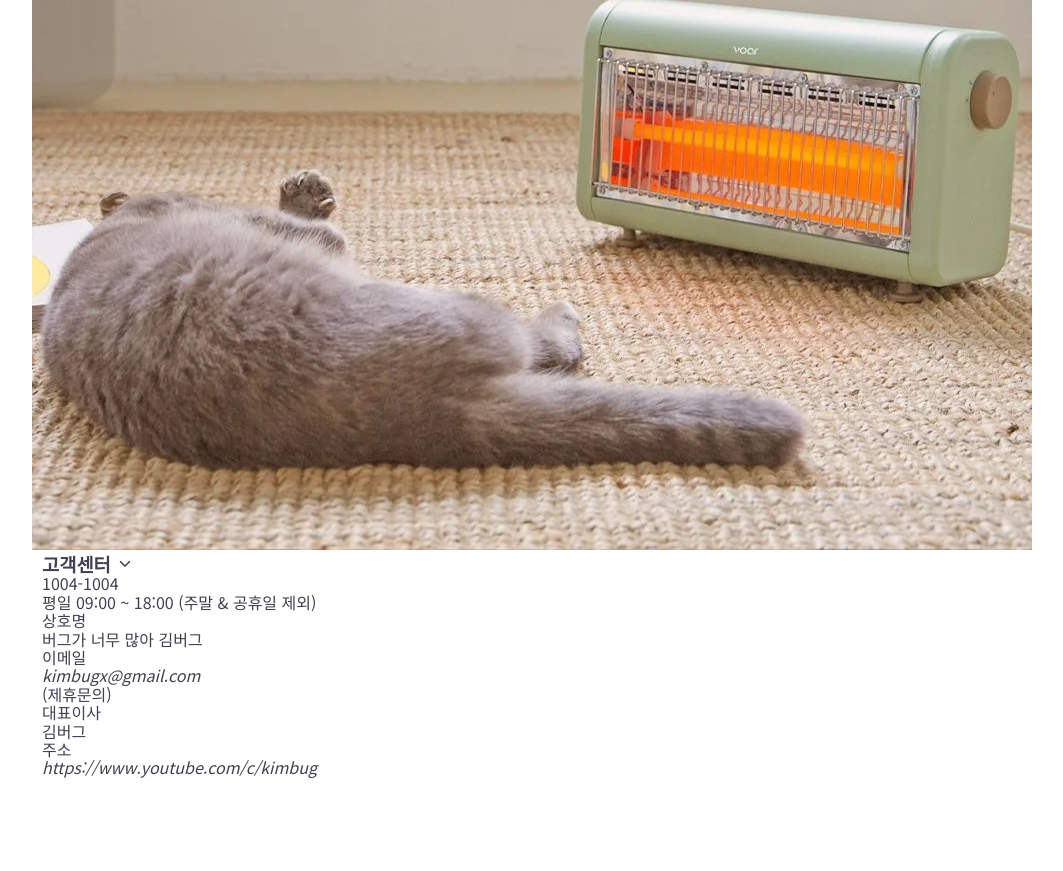
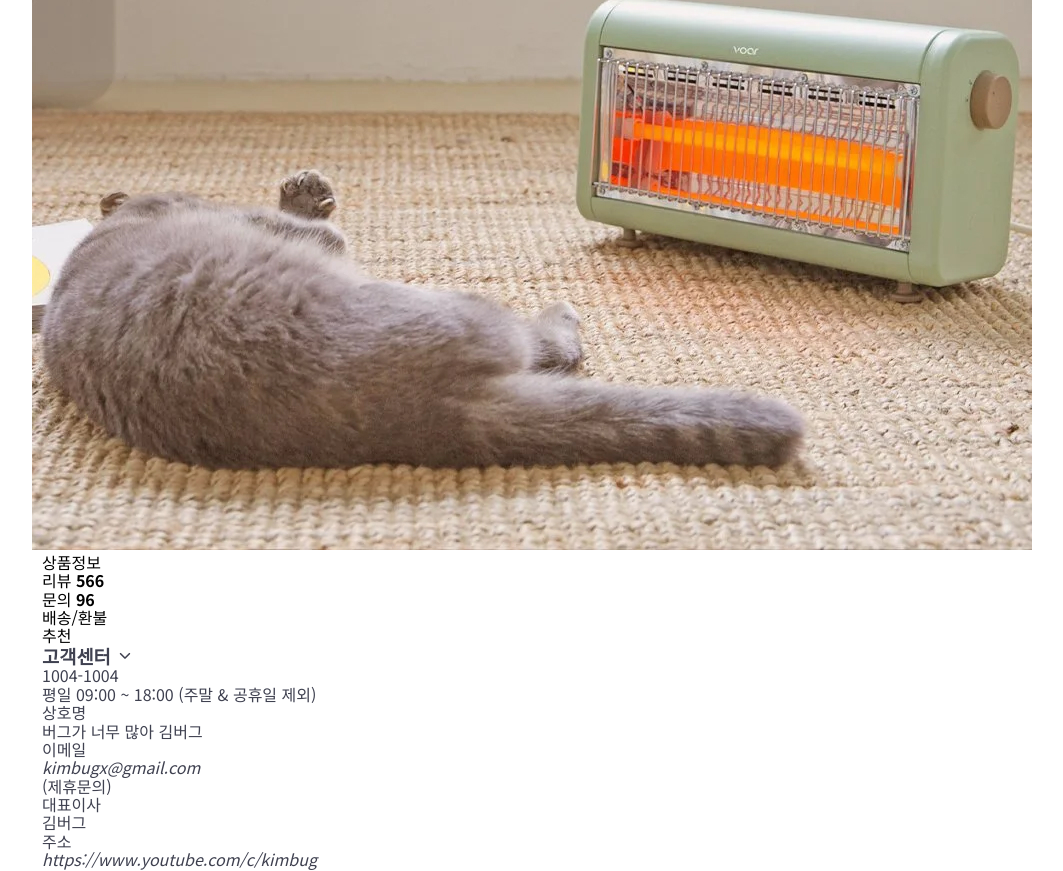
Before and after one commit to exploit-J/practice-tomorrow, a website: page index.html in a window 1280 px wide. Shown: the part 4724-5595 px from the top of the page, without its empty margins (38-1101 px from the left). Before the commit the page ends 5503 px from the top, so only its background shows below. Drawn offline with nearby package versions, Linux system fonts and the light colour scheme; files whose address does not match are found by name.

Commit message:
product-tab 마크업

```diff
--- a/index.html
+++ b/index.html
@@ -430,6 +430,7 @@
                     </footer>
                   </div>
                 </li>
+
               </ul>
             </div>
 
@@ -452,6 +453,37 @@
         </div>
       </div>
     </div>
+
+    <div class="product-tab">
+      <div class="container">
+        <div class="row">
+          <div class="col-sm-4 col-lg-8">
+            <ul class="product-tab-list" role="tablist">
+              <li class="product-tab-item" role="tab" aria-labelledby="product-spec">
+                <button type="button">상품정보</button>
+              </li>
+              <li class="product-tab-item" role="tab" aria-labelledby="product-review">
+                <button type="button">리뷰
+                  <strong aria-label="556개 리뷰">566</strong>
+                </button>
+              </li>
+              <li class="product-tab-item" role="tab" aria-labelledby="product-inquiry">
+                <button type="button">문의
+                  <strong aria-label="96개 문의">96</strong>
+                </button>
+              </li>
+              <li class="product-tab-item" role="tab" aria-labelledby="product-shipment">
+                <button type="button">배송/환불</button>
+              </li>
+              <li class="product-tab-item" role="tab" aria-labelledby="product-recommendation">
+                <button type="button">추천</button>
+              </li>
+            </ul>
+          </div>
+        </div>
+      </div>
+    </div>
+
 
   </main>
 
```
